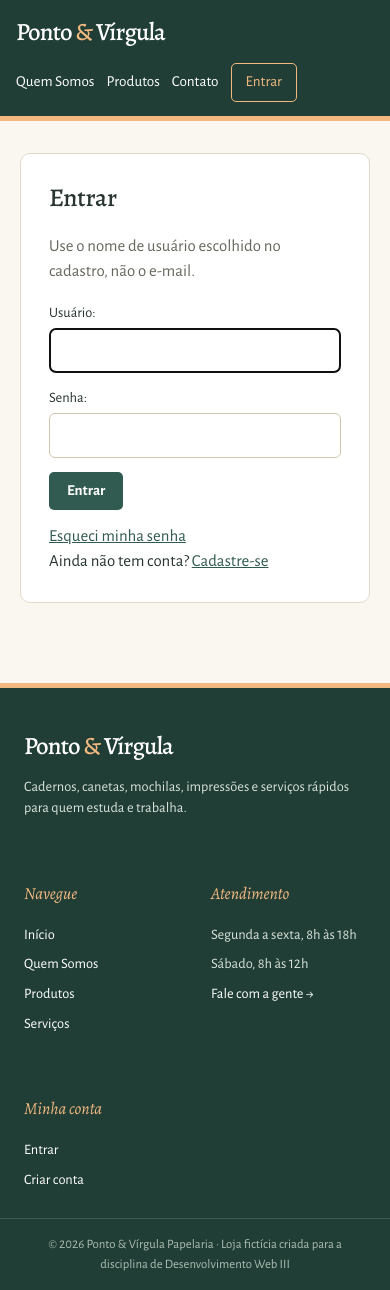
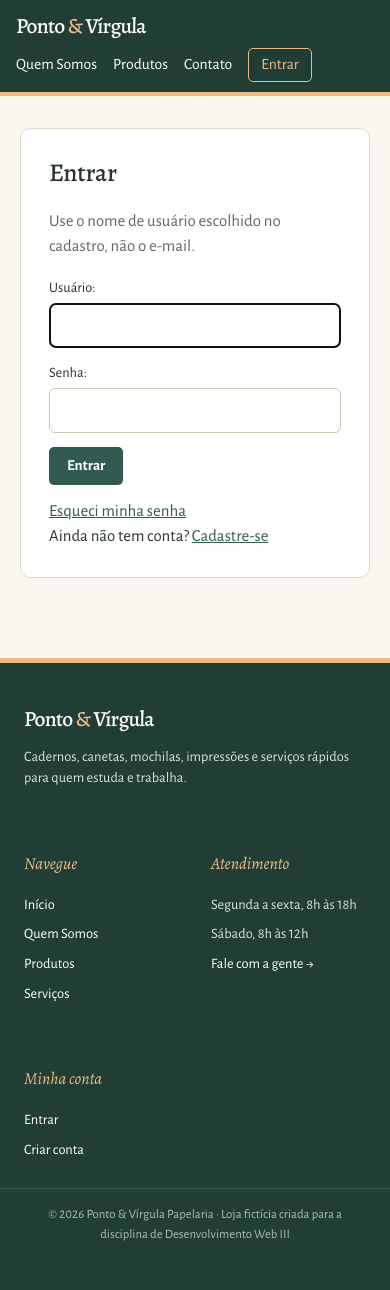
Before and after one commit to rubiaturci/papelaria-devweb3-entrega, a Django app: page /conta/entrar/ in a window 390 px wide. After the commit the page ends 1241 px from the top, so only its background shows below. Run offline with Django 5.2, Linux system fonts and the light colour scheme.

Commit message:
Deixa o menu fixo no topo e mais compacto no celular

```diff
--- a/loja/static/css/style.css
+++ b/loja/static/css/style.css
@@ -1051,3 +1051,31 @@ body {
 body {
     font-variant-numeric: lining-nums;
 }
+
+/* Menu sempre visível: o topo acompanha a rolagem (principalmente no celular) */
+.topo {
+    position: sticky;
+    top: 0;
+    z-index: 20;
+}
+
+@media (max-width: 720px) {
+    .topo {
+        gap: 6px;
+        padding: 10px 16px;
+        border-bottom-width: 4px;
+    }
+
+    .marca {
+        font-size: 1.35rem;
+    }
+
+    .topo nav {
+        gap: 4px 16px;
+        font-size: 0.98rem;
+    }
+
+    .topo nav .destaque-nav {
+        padding: 4px 12px;
+    }
+}
```
